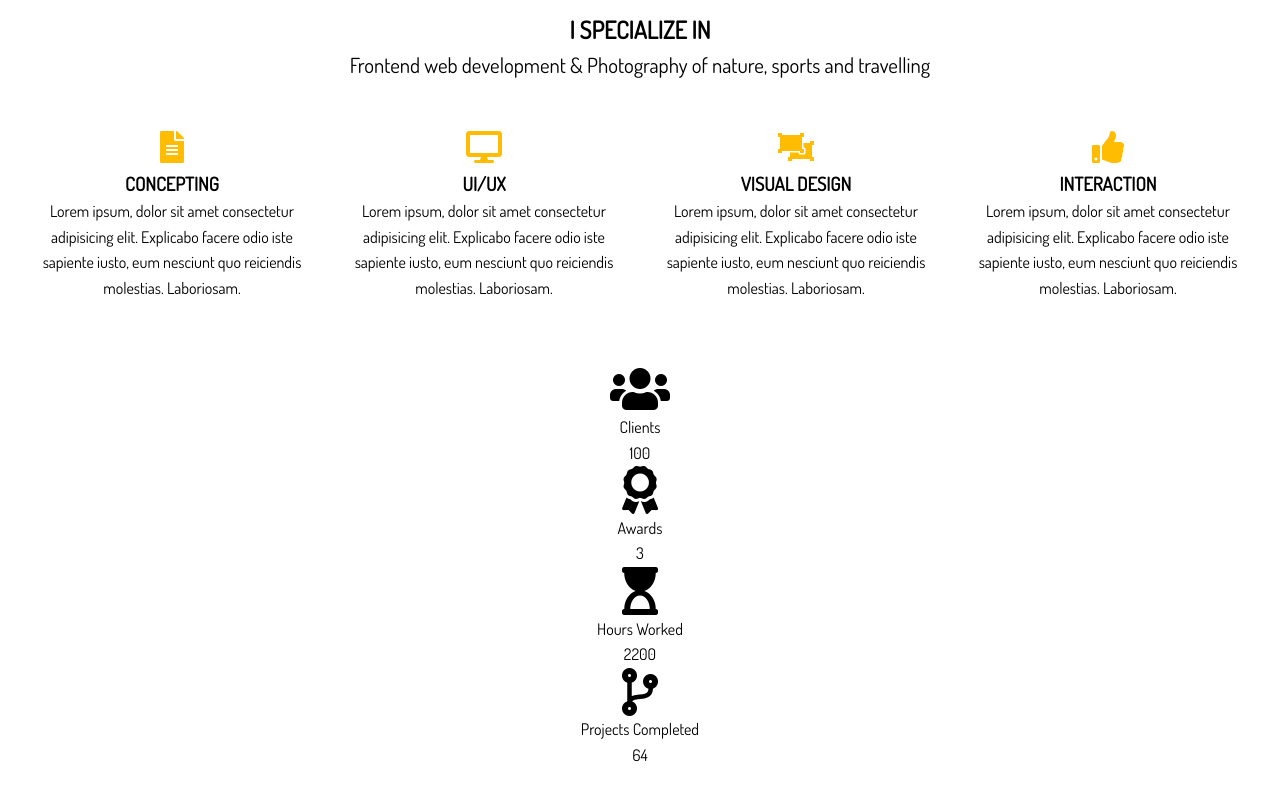
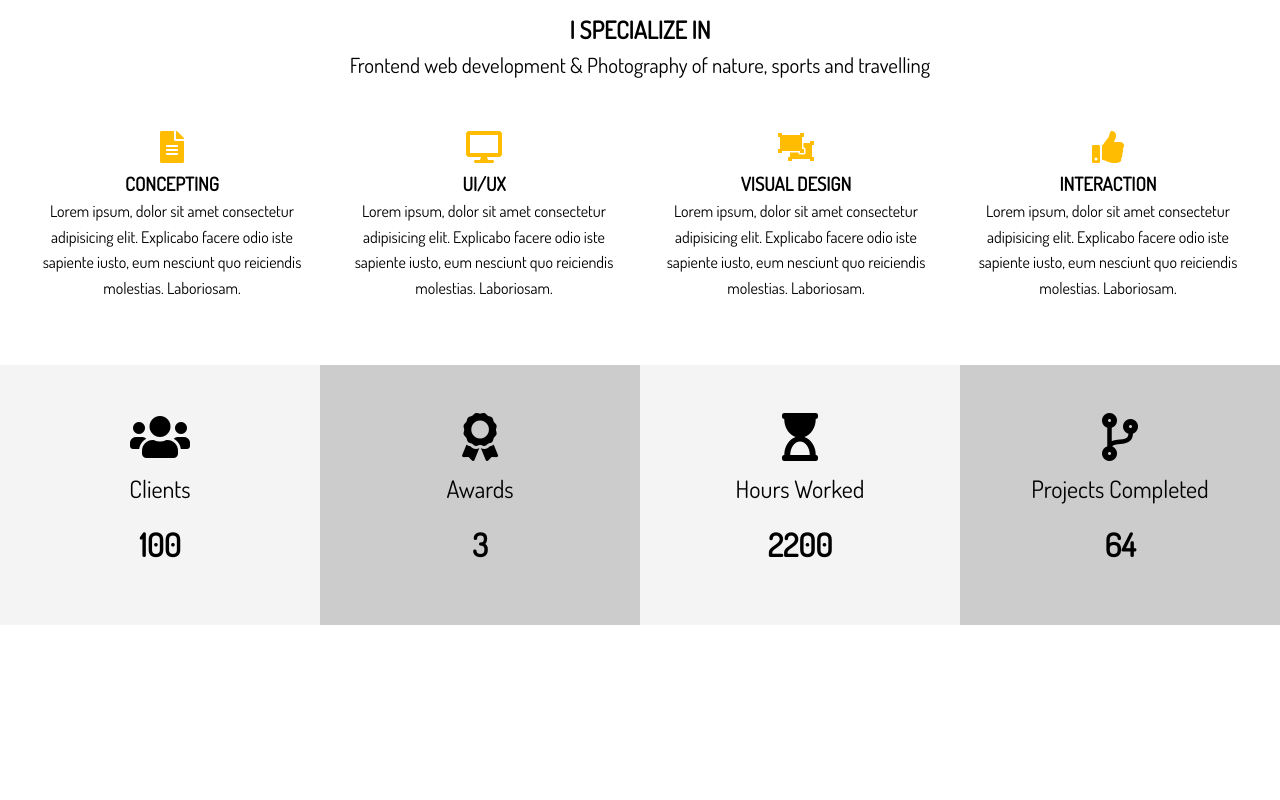
Before and after one commit to AlbertStjarne/Portfolio_website, a website: page dist/index.html in a window 1280 px wide. Shown: the part 821-1621 px from the top of the page. After the commit the page ends 1478 px from the top, so only its background shows below. Drawn offline with Linux system fonts and the light colour scheme.

Commit message:
adds styling to home-b section

```diff
--- a/scss/main.scss
+++ b/scss/main.scss
@@ -99,6 +99,7 @@ img {
 
 // Home sections
 #home {
+  // Home-a section
   &-a {
     .specials {
       margin-top: 3rem;
@@ -112,4 +113,37 @@ img {
       }
     }
   }
+
+  // Home-b section
+  &-b {
+    .stats {
+      display: grid;
+      grid-template-columns: repeat(4, 1fr);
+
+      li {
+        line-height: 2;
+
+        &.stats-title {
+          font-size: 1.5rem;
+        }
+
+        &.stats-number {
+          font-size: 2rem;
+          font-weight: bold;
+        }
+      }
+
+      div {
+        padding: 3rem 0;
+
+        &:nth-child(odd) {
+          background: $light-color;
+        }
+
+        &:nth-child(even) {
+          background: $medium-color;
+        }
+      }
+    }
+  }
 }
```
Also changed, not shown: dist/css/main.css.
